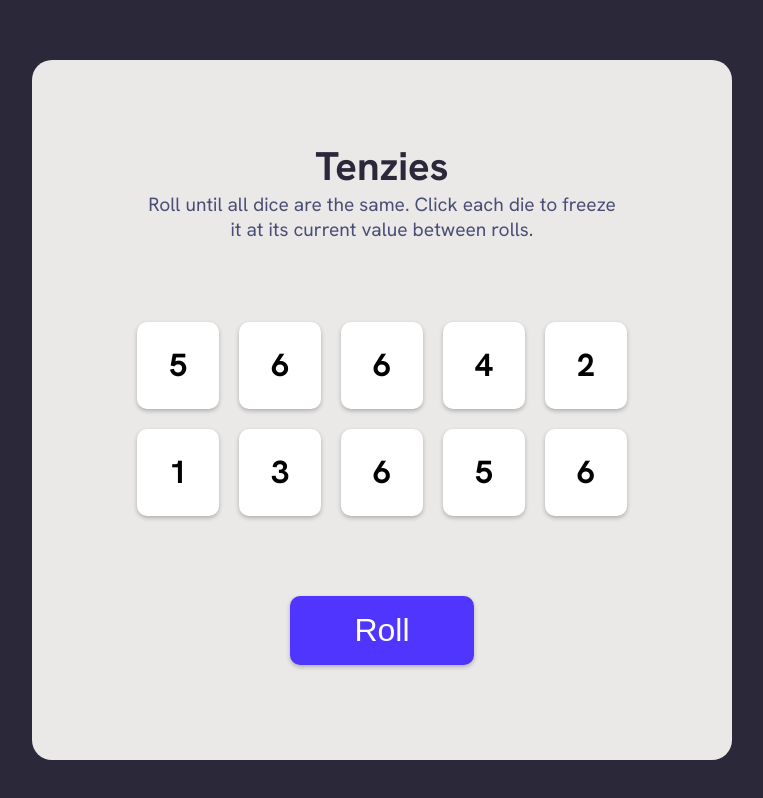
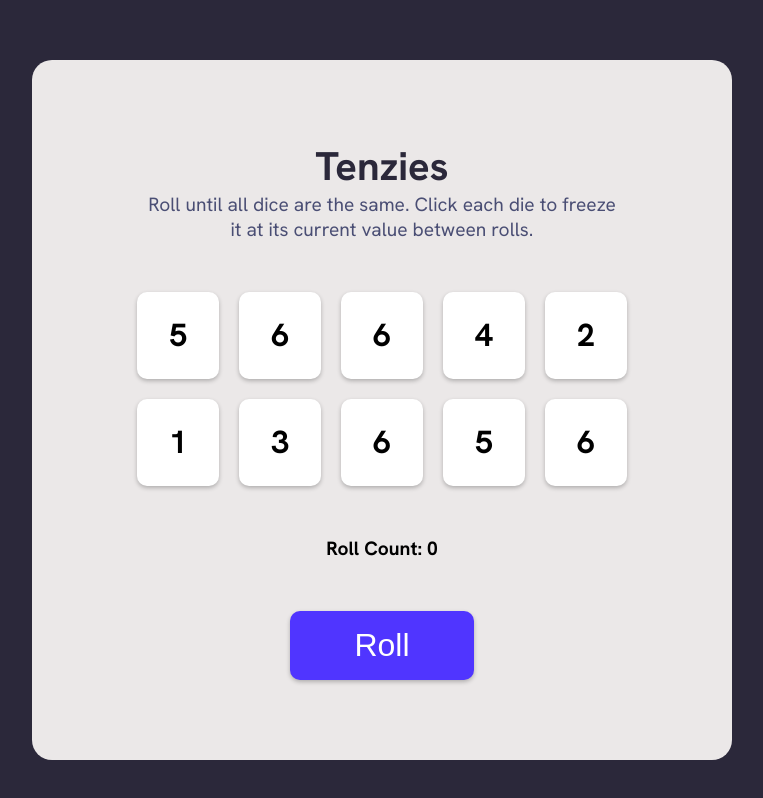
Before and after one commit to sejobasic/Tenzies-Game, a React (Vite) app: page / in a window 1280 px wide. Shown: the part 140-938 px from the top of the page, without its empty margins (258-1021 px from the left). Built offline with nearby package versions, Linux system fonts and the light colour scheme.

Commit message:
Implemented a roll count

```diff
--- a/package.json
+++ b/package.json
@@ -11,6 +11,7 @@
   "dependencies": {
     "nanoid": "^3.3.4",
     "react": "^18.2.0",
+    "react-confetti": "^6.1.0",
     "react-dom": "^18.2.0"
   },
   "devDependencies": {
--- a/src/App.css
+++ b/src/App.css
@@ -20,7 +20,7 @@ body {
   display: flex;
   flex-direction: column;
   align-items: center;
-  gap: 80px;
+  gap: 50px;
   padding: 5em 7em;
 }
 
@@ -81,3 +81,8 @@ button {
 button:hover {
   background-color: #634bfd;
 }
+
+.roll-count {
+  font-size: 1.2rem;
+  font-weight: 800;
+}
--- a/src/App.jsx
+++ b/src/App.jsx
@@ -1,5 +1,6 @@
 import { useState } from 'react'
 import { nanoid } from 'nanoid'
+import Confetti from 'react-confetti'
 import './App.css'
 import Dice from './Dice'
 import { useEffect } from 'react'
@@ -7,6 +8,7 @@ import { useEffect } from 'react'
 function App() {
   const [dice, setDice] = useState(newDice())
   const [tenzies, setTenzies] = useState(false)
+  const [count, setCount] = useState(0)
 
   useEffect(() => {
     const allHeld = dice.every((die) => die.isHeld)
@@ -43,11 +45,18 @@ function App() {
   }
 
   function rollDice() {
-    setDice((prevDice) => {
-      return prevDice.map((die) => {
-        return die.isHeld ? die : generateNewDie()
+    if (!tenzies) {
+      setDice((prevDice) => {
+        return prevDice.map((die) => {
+          return die.isHeld ? die : generateNewDie()
+        })
       })
-    })
+      setCount(count + 1)
+    } else {
+      setTenzies(false)
+      setDice(newDice())
+      setCount(0)
+    }
   }
 
   const renderDice = dice.map((die) => (
@@ -61,6 +70,7 @@ function App() {
 
   return (
     <main className='main-container'>
+      {tenzies && <Confetti />}
       <div className='text-content'>
         <h1 className='title'>Tenzies</h1>
         <p className='instructions'>
@@ -69,7 +79,8 @@ function App() {
         </p>
       </div>
       <div className='dice-container'>{renderDice}</div>
-      <button onClick={rollDice}>Roll</button>
+      <p className='roll-count'>Roll Count: {count}</p>
+      <button onClick={rollDice}>{tenzies ? 'New Game' : 'Roll'}</button>
     </main>
   )
 }
```
Also changed, not shown: 1 other file (tests, documents, lock files or other folders).
